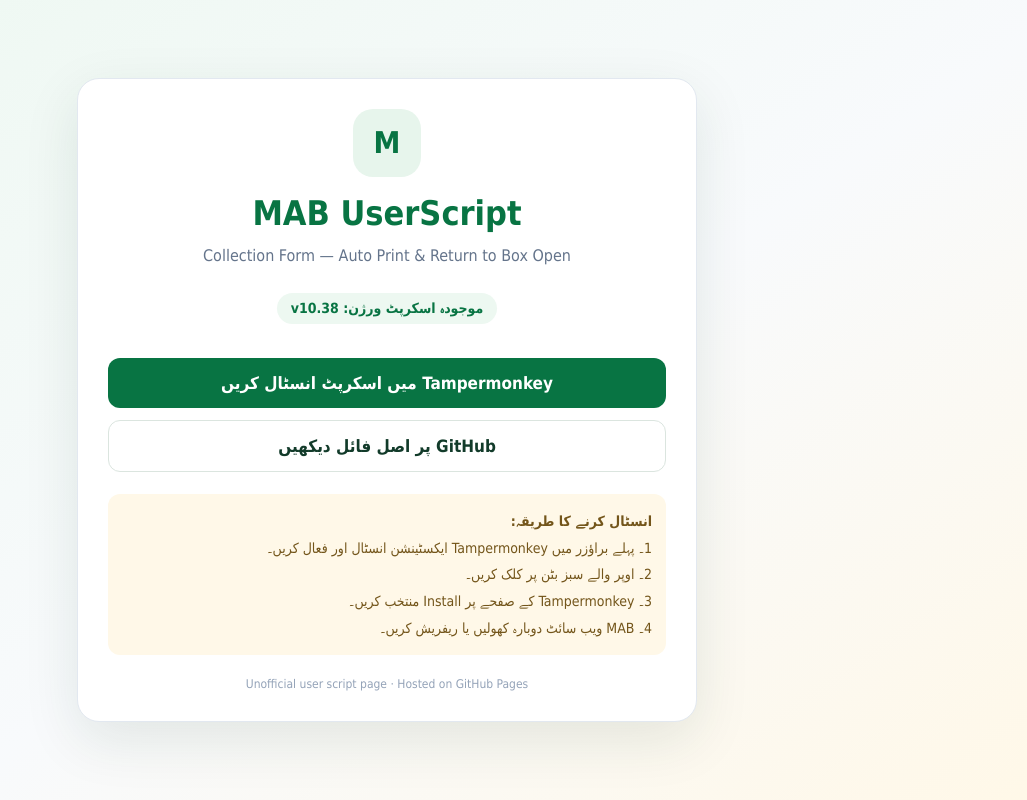
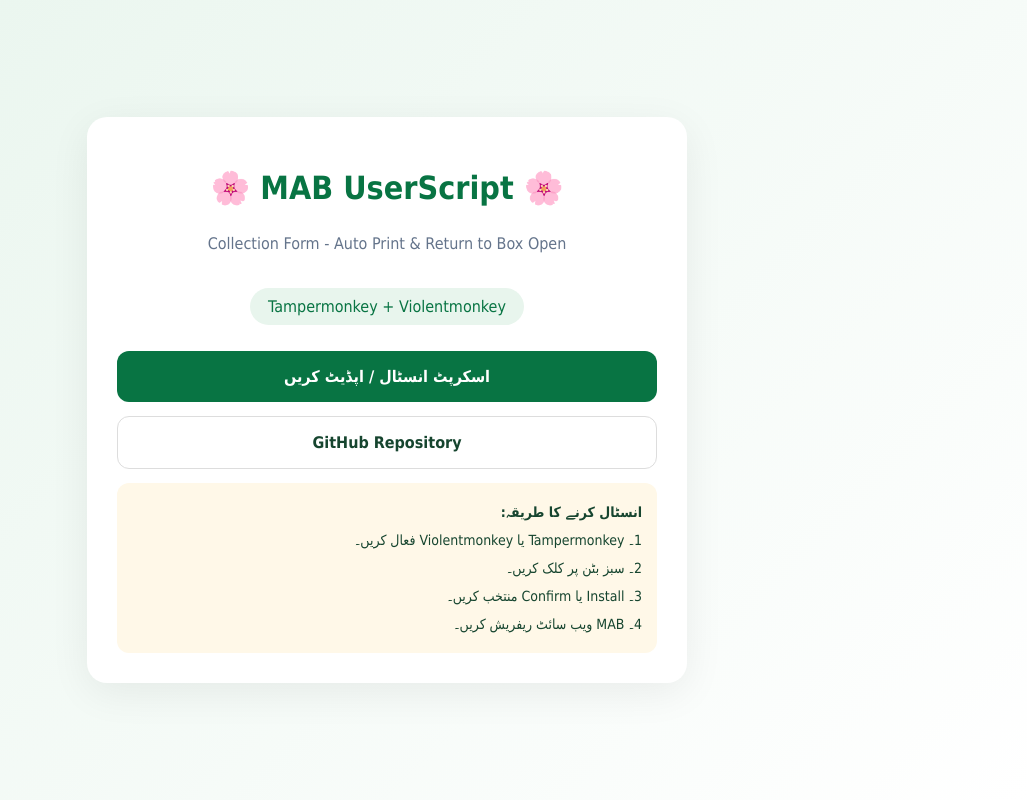
Before and after one commit to rahataliattari/mab.user.js, a plain HTML site: page index.html in a window 1280 px wide. Shown: the whole page, without its empty margins (253-1280 px from the left). Drawn offline with Linux system fonts and the light colour scheme.

Commit message:
Update index.html

```diff
--- a/index.html
+++ b/index.html
@@ -1,76 +1,64 @@
-<!doctype html>
+
+<!DOCTYPE html>
 <html lang="ur" dir="rtl">
 <head>
-  <meta charset="utf-8">
+<meta charset="UTF-8">
 <meta name="viewport" content="width=device-width, initial-scale=1">
-  <meta name="theme-color" content="#087443">
-  <title>MAB UserScript | Tampermonkey</title>
+<title>MAB UserScript</title>
 <style>
-    :root { color-scheme: light; --green:#087443; --dark:#123b2a; --gold:#c69a36; --muted:#64748b; }
-    * { box-sizing: border-box; }
-    body {
-      margin: 0; min-height: 100vh; padding: 28px 16px;
-      display: grid; place-items: center;
-      background: linear-gradient(145deg,#edf8f1,#f8fafc 55%,#fff8e8);
-      font-family: Tahoma, Arial, sans-serif; color: var(--dark);
+*{box-sizing:border-box}
+body{
+margin:0;padding:30px 15px;min-height:100vh;
+display:grid;place-items:center;
+background:linear-gradient(135deg,#e8f5ed,#fff);
+font-family:Tahoma,Arial,sans-serif;color:#16452f
 }
-    main {
-      width: min(100%, 620px); background: #fff; border: 1px solid #e2e8f0;
-      border-radius: 22px; padding: 30px; text-align: center;
-      box-shadow: 0 18px 55px rgba(15, 60, 40, .10);
+main{
+width:100%;max-width:600px;background:white;
+padding:30px;border-radius:20px;text-align:center;
+box-shadow:0 10px 40px #0001
 }
-    .mark {
-      width: 68px; height: 68px; margin: 0 auto 16px; border-radius: 20px;
-      display: grid; place-items: center; background: #e7f5ec; color: var(--green);
-      font-size: 30px; font-weight: 800;
+h1{color:#087443}
+p{line-height:2;color:#64748b}
+.badge{
+display:inline-block;background:#e8f5ed;color:#087443;
+padding:9px 18px;border-radius:30px;margin:12px
 }
-    h1 { margin: 0 0 8px; font-size: clamp(25px,5vw,34px); color: var(--green); }
-    .sub { color: var(--muted); line-height: 1.9; margin: 0 auto 22px; }
-    .version {
-      display: inline-block; padding: 7px 14px; border-radius: 999px;
-      background: #edf8f1; color: var(--green); font-size: 14px; font-weight: 700;
-      margin-bottom: 22px;
+a{
+display:block;text-decoration:none;padding:16px;
+margin:14px 0;border-radius:12px;font-weight:bold
 }
-    .button {
-      display: block; width: 100%; padding: 15px 18px; margin: 12px 0;
-      border-radius: 12px; text-decoration: none; font-weight: 700; font-size: 17px;
-      transition: transform .15s ease, opacity .15s ease;
+.install{background:#087443;color:white}
+.github{border:1px solid #ddd;color:#16452f}
+.info{
+background:#fff8e8;padding:15px;border-radius:12px;
+text-align:right;line-height:2;font-size:14px
 }
-    .button:hover { transform: translateY(-1px); opacity: .93; }
-    .primary { background: var(--green); color: #fff; }
-    .secondary { border: 1px solid #dbe5df; color: var(--dark); background: #fff; }
-    .note {
-      margin-top: 22px; padding: 14px; border-radius: 12px; background: #fff8e8;
-      color: #73551a; line-height: 1.9; font-size: 14px; text-align: right;
-    }
-    footer { margin-top: 22px; color: #94a3b8; font-size: 12px; direction:ltr; }
-    code { direction:ltr; unicode-bidi:embed; overflow-wrap:anywhere; }
 </style>
 </head>
 <body>
 <main>
-    <div class="mark">M</div>
-    <h1>MAB UserScript</h1>
-    <p class="sub">Collection Form — Auto Print &amp; Return to Box Open</p>
-    <div class="version">موجودہ اسکرپٹ ورژن: v10.38</div>
+<h1>🌸 MAB UserScript 🌸</h1>
+<p>Collection Form - Auto Print & Return to Box Open</p>
+<div class="badge">Tampermonkey + Violentmonkey</div>
 
-    <a class="button primary"
-       href="https://raw.githubusercontent.com/rahataliattari/mab.user.js/main/v10_36.user.js">
-      Tampermonkey میں اسکرپٹ انسٹال کریں
-    </a>
-    <a class="button secondary"
-       href="https://github.com/rahataliattari/mab.user.js/blob/main/v10_36.user.js">
-      GitHub پر اصل فائل دیکھیں
+<a class="install"
+href="https://raw.githubusercontent.com/rahataliattari/mab.user.js/main/mab.user.js">
+اسکرپٹ انسٹال / اپڈیٹ کریں
 </a>
 
-    <div class="note">
+<a class="github"
+href="https://github.com/rahataliattari/mab.user.js">
+GitHub Repository
+</a>
+
+<div class="info">
 <strong>انسٹال کرنے کا طریقہ:</strong><br>
-      1۔ پہلے براؤزر میں Tampermonkey ایکسٹینشن انسٹال اور فعال کریں۔<br>
-      2۔ اوپر والے سبز بٹن پر کلک کریں۔<br>
-      3۔ Tampermonkey کے صفحے پر Install منتخب کریں۔<br>
-      4۔ MAB ویب سائٹ دوبارہ کھولیں یا ریفریش کریں۔
+1۔ Tampermonkey یا Violentmonkey فعال کریں۔<br>
+2۔ سبز بٹن پر کلک کریں۔<br>
+3۔ Install یا Confirm منتخب کریں۔<br>
+4۔ MAB ویب سائٹ ریفریش کریں۔
 </div>
-    <footer>Unofficial user script page · Hosted on GitHub Pages</footer>
 </main>
 </body>
 </html>
```
Lines whose indentation alone changed are shown as unchanged.
